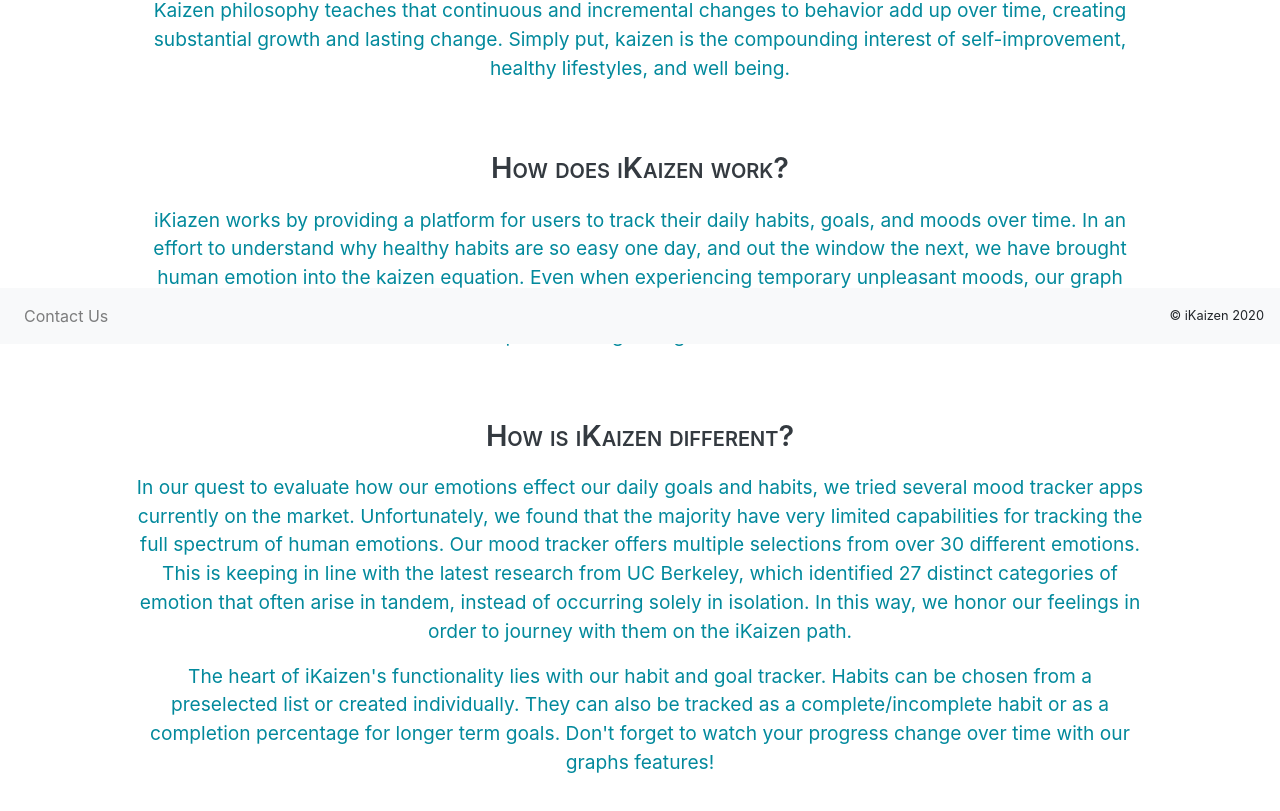
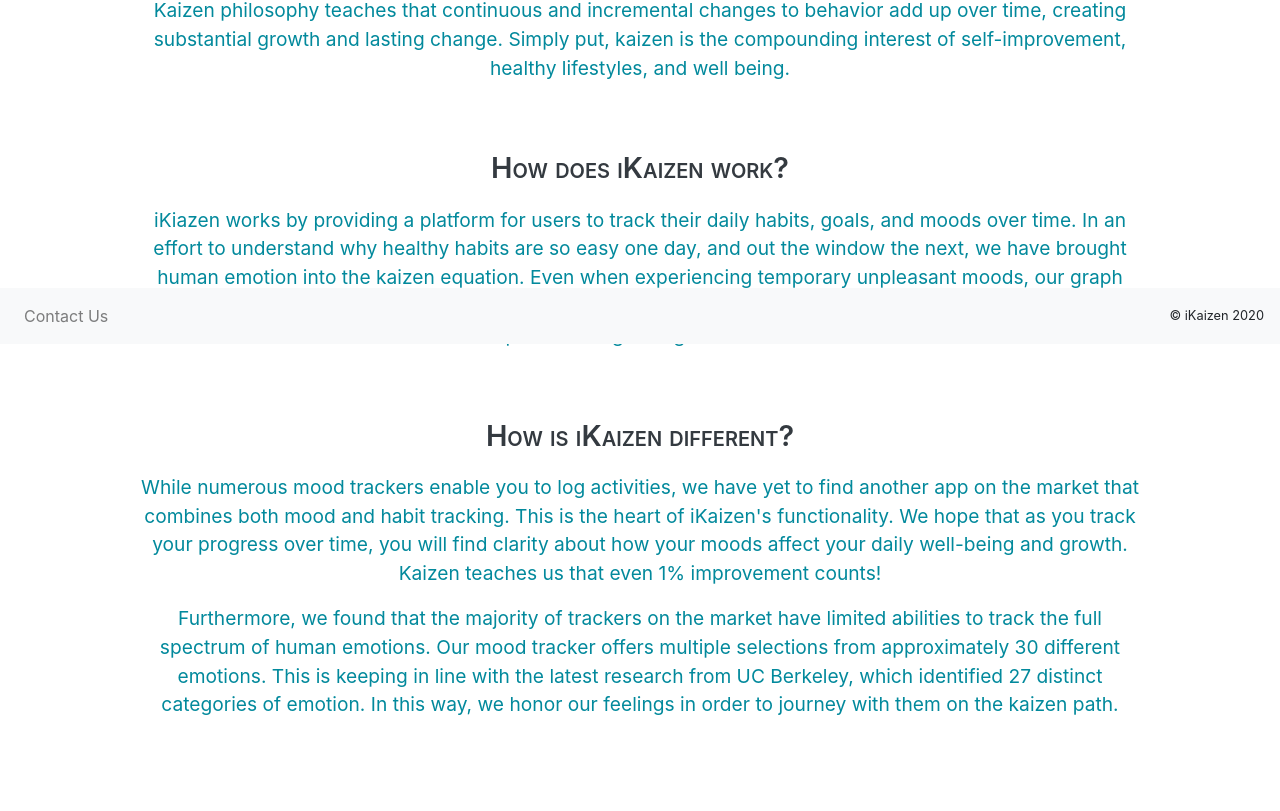
Before and after one commit to Ashley-Owens/iKaizen, a React (Create React App) app in the folder client/: page /about in a window 1280 px wide. Shown: the part 456-1267 px from the top of the page. Built offline with nearby package versions, Linux system fonts and the light colour scheme.

Commit message:
Fixed about page content

```diff
--- a/client/src/App.css
+++ b/client/src/App.css
@@ -53,7 +53,7 @@
   font-weight: 500;
 }
 
-.text-header {
+.about-text-header {
   color: #343a40;
   font-variant: small-caps;
   text-align: center;
--- a/client/src/App.js
+++ b/client/src/App.js
@@ -50,12 +50,14 @@
 
     <Container>
       <div className="flex-grow-1 home-content-container pt-5 nav-padding">
-        <div className="home-content pt-1">
+        <div className="home-content pt-2">
           <div className="text-center">
           <img className="logo" src={process.env.PUBLIC_URL + '/img/logo.png'} alt="logo" />
           </div>
 
-          <p className="home-text px-5">iKaizen is a web application that helps its users implement kaizen philosophy for personal growth and healthier lifestyles. Kaizen teaches that small and steady changes over time yield remarkable results. Are you ready to take your first step? </p>
+          <p className="home-text pt-2 px-5">iKaizen is a web application that helps its users implement kaizen philosophy for personal growth and healthier lifestyle changes. Kaizen teaches that small and steady changes over time yield remarkable results. Are you ready to take your first step? </p>
+
+
 
         </div>
       </div>
--- a/client/src/components/About.jsx
+++ b/client/src/components/About.jsx
@@ -17,21 +17,23 @@
           <div className="flex-grow-1 home-content-container nav-padding">
             <div className="home-content pt-1">
 
-              <p className="text-header">What is kaizen?</p>
+              <p className="about-text-header">What is kaizen?</p>
               <p className="about-text px-5">
                 The definition of kaizen comes from two Japanese words: ‘kai’ meaning change and ‘zen’ meaning good. Kaizen philosophy teaches that continuous and incremental changes to behavior add up over time, creating substantial growth and lasting change. Simply put, kaizen is the compounding interest of self-improvement, healthy lifestyles, and well being. </p>
 
-              <p className="text-header pt-5">How does iKaizen work?</p>
+              <p className="about-text-header pt-5">How does iKaizen work?</p>
               <p className="about-text px-5">
                 iKiazen works by providing a platform for users to track their daily habits, goals, and moods over time. In an effort to understand why healthy habits are so easy one day, and out the window the next, we have brought human emotion into the kaizen equation. Even when experiencing temporary unpleasant moods, our graph features help you to view your overall growth and progress from a long-term perspective. Remember, small steps create big changes over time. </p>
 
-                <p className="text-header pt-5">How is iKaizen different?</p>
+                <p className="about-text-header pt-5">How is iKaizen different?</p>
                 <p className="about-text px-5">
-                In our quest to evaluate how our emotions effect our daily goals and habits, we tried several mood tracker apps currently on the market. Unfortunately, we found that the majority have very limited capabilities for tracking the full spectrum of human emotions. Our mood tracker offers multiple selections from over 30 different emotions. This is keeping in line with the latest research from UC Berkeley, which identified 27 distinct categories of emotion that often arise in tandem, instead of occurring solely in isolation. In this way, we honor our feelings in order to journey with them on the iKaizen path. </p>
+                While numerous mood trackers enable you to log activities, we have yet to find another app on the market that combines both mood and habit tracking. This is the heart of iKaizen's functionality. We hope that as you track your progress over time, you will find clarity about how your moods affect your daily well-being and growth. Kaizen teaches us that even 1% improvement counts! </p>
+
+                <p className="about-text px-5">
+                Furthermore, we found that the majority of trackers on the market have limited abilities to track the full spectrum of human emotions. Our mood tracker offers multiple selections from approximately 30 different emotions. This is keeping in line with the latest research from UC Berkeley, which identified 27 distinct categories of emotion. In this way, we honor our feelings in order to journey with them on the kaizen path. </p>
                 <p className="px-5"></p>
+                <p className="pt-5"></p>
 
-                <p className="about-text px-5"> The heart of iKaizen's functionality lies with our habit and goal tracker. Habits can be chosen from a preselected list or created individually. They can also be tracked as a complete/incomplete habit or as a completion percentage for longer term goals. Don't forget to watch your progress change over time with our graphs features! </p>
-                <p className="pt-5"></p>
             </div>
           </div>
         </Container>
```
